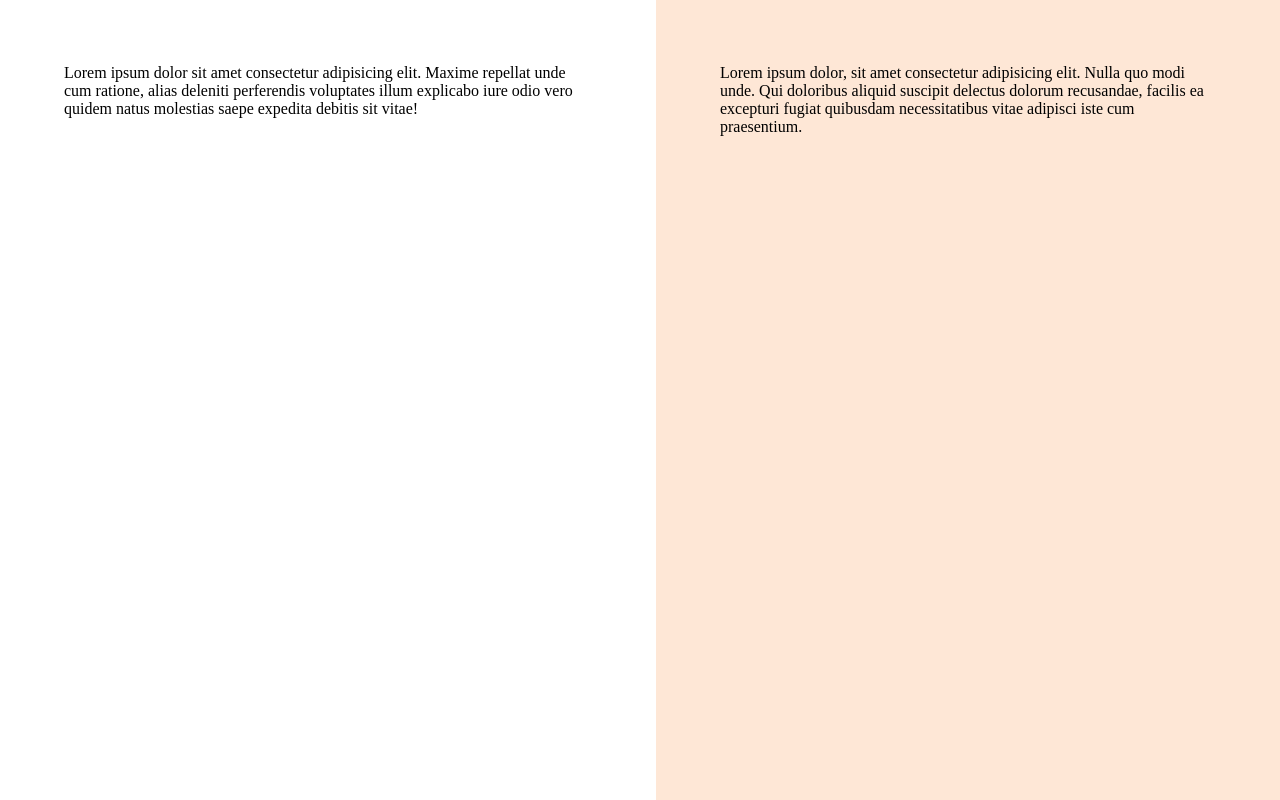
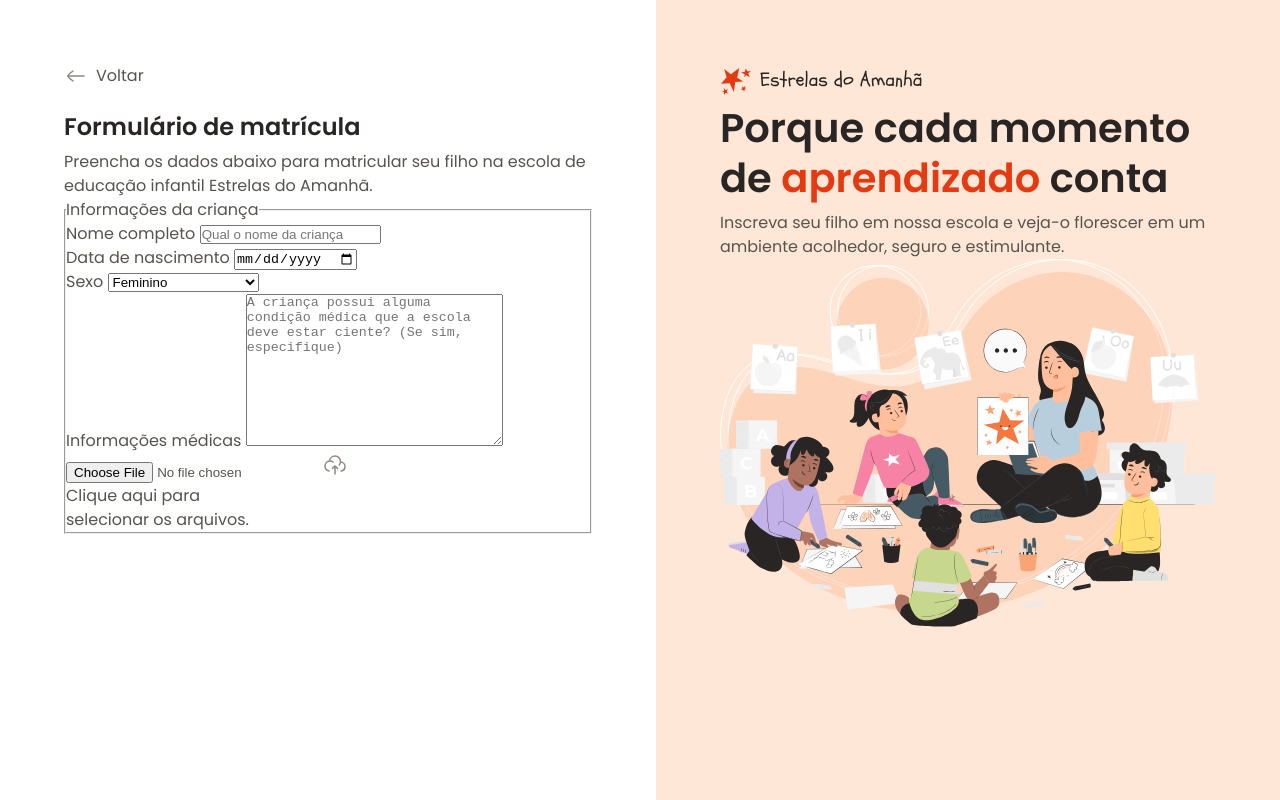
Before and after one commit to BiaTeodoro/Projeto-Formula-rio-de-Matri-cula, a plain HTML site: page index.html in a window 1280 px wide. Drawn offline with Linux system fonts and the light colour scheme.

Commit message:
Iniciando o formulário

```diff
--- a/index.html
+++ b/index.html
@@ -1,5 +1,6 @@
 <!DOCTYPE html>
 <html lang="pt-br">
+
 <head>
   <link rel="preconnect" href="https://fonts.googleapis.com">
   <link rel="preconnect" href="https://fonts.gstatic.com" crossorigin>
@@ -7,19 +8,91 @@
   <meta charset="UTF-8">
   <meta name="viewport" content="width=device-width, initial-scale=1.0">
   <title>Estrelas do Amanha</title>
-    <link href="https://fonts.googleapis.com/css2?family=Poppins:ital,wght@0,100;0,200;0,300;0,400;0,500;0,600;0,700;0,800;0,900;1,100;1,200;1,300;1,400;1,500;1,600;1,700;1,800;1,900&display=swap" rel="stylesheet">
+  <link
+    href="https://fonts.googleapis.com/css2?family=Poppins:ital,wght@0,100;0,200;0,300;0,400;0,500;0,600;0,700;0,800;0,900;1,100;1,200;1,300;1,400;1,500;1,600;1,700;1,800;1,900&display=swap"
+    rel="stylesheet">
   <link rel="stylesheet" href="/styles/index.css">
 
 </head>
+
 <body>
   <div id="app">
     <main>
-       <div class="main-container">Lorem ipsum dolor sit amet consectetur adipisicing elit. Maxime repellat unde cum ratione, alias deleniti perferendis voluptates illum explicabo iure odio vero quidem natus molestias saepe expedita debitis sit vitae!</div>
+      <div class="main-container">
+        <div class="back">
+          <img src="assets/icons/Formulário de matrícula (Community)/arrow-left-02.svg" alt="seta">
+          <span>Voltar</span>
+        </div>
+
+        <h1>Formulário de matrícula</h1>
+        <p>Preencha os dados abaixo para matricular seu filho na escola de educação infantil Estrelas do Amanhã.</p>
+
+        <form method="post" enctype="multipart/form-data">
+          <fieldset class="child-info">
+            <legend>
+              Informações da criança
+            </legend>
+
+            <div class="input-wrapper">
+              <label for="fullname">Nome completo</label>
+              <input id="fullname" name="fullname" type="text" placeholder="Qual o nome da criança">
+            </div>
+
+            <div class="input-wrapper">
+              <label for="birth">Data de nascimento</label>
+              <input type="date" id="birth" name= "birth" lang="pt-br">
+            </div>
+
+            <div class="select-wrapper">
+               <label for="gender">Sexo</label>
+               <select name="gender" id="gender">
+                 <option value="female">Feminino</option>
+                 <option value="male">Masculino</option>
+                 <option value="na">Prefiro não responder</option>
+               </select>
+            </div>
+
+            <div class="textarea-wrapper">
+              <label for="medical-info">Informações médicas</label>
+              <textarea name="medical-info" id="medical-info"
+                cols="30" rows="10"
+                placeholder="A criança possui alguma condição médica que a escola deve estar ciente? (Se sim, especifique)"
+              ></textarea>
+            </div>
+
+            <div class="droparea-wrapper">
+              <input type="file" id="birth-file" name="birth-file">
+              <img src="assets/icons/Formulário de matrícula (Community)/cloud-upload.svg" alt="Imagem de nuvem">
+              <p>
+                Clique aqui para <br>
+                selecionar os arquivos.
+              </p>
+            </div>
+
+          </fieldset>
+        </form>
+      </div>
     </main>
 
     <aside>
-        <div class="aside-container">Lorem ipsum dolor, sit amet consectetur adipisicing elit. Nulla quo modi unde. Qui doloribus aliquid suscipit delectus dolorum recusandae, facilis ea excepturi fugiat quibusdam necessitatibus vitae adipisci iste cum praesentium.</div>
+      <div class="aside-container">
+        <header>
+          <img src="assets/logo.svg" alt="Estrelas do amanha">
+          <h2>
+            Porque cada momento de
+            <span>
+              aprendizado
+            </span>
+            conta
+          </h2>
+          <p>Inscreva seu filho em nossa escola e veja-o florescer em um ambiente acolhedor, seguro e estimulante.</p>
+        </header>
+
+        <img src="assets/Illustration.svg" alt="Roda de amigos">
+
+      </div>
     </aside>
   </div>
 </body>
+
 </html>
--- a/styles/global.css
+++ b/styles/global.css
@@ -25,4 +25,16 @@
 
 body{
   overflow: hidden;
+
+  font: var(--text);
+  color: var(--text-secondary);
 }
+
+h1,h2 {
+  color: var(--text-primary);
+}
+
+img {
+  max-width: 100%;
+  height: auto;
+}
--- a/styles/layout.css
+++ b/styles/layout.css
@@ -14,6 +14,19 @@ main{
     max-width: 33rem;
     margin-left: auto;
   }
+
+  & .back {
+
+    display: flex;
+    align-items: center;
+    gap: .5rem;
+    margin-bottom: 1.5rem;
+  }
+
+  & h1{
+    font: 600 1.5rem/1.25 var(--font-family);
+    margin-bottom: .5rem;
+  }
 }
 
 aside{
@@ -22,5 +35,18 @@ aside{
 
   & .aside-container{
     max-width: 31rem;
+
+    & > img {
+      margin-top: 2 rem;
+    }
   }
+
+  & h2{
+    font: 600 2.5rem/1.25 var(--font-family);
+    margin-bottom: .5rem;
+    & span{
+      color: var(--text-highlight);
+    }
+  }
+
 }
```
Lines whose indentation alone changed are shown as unchanged.
